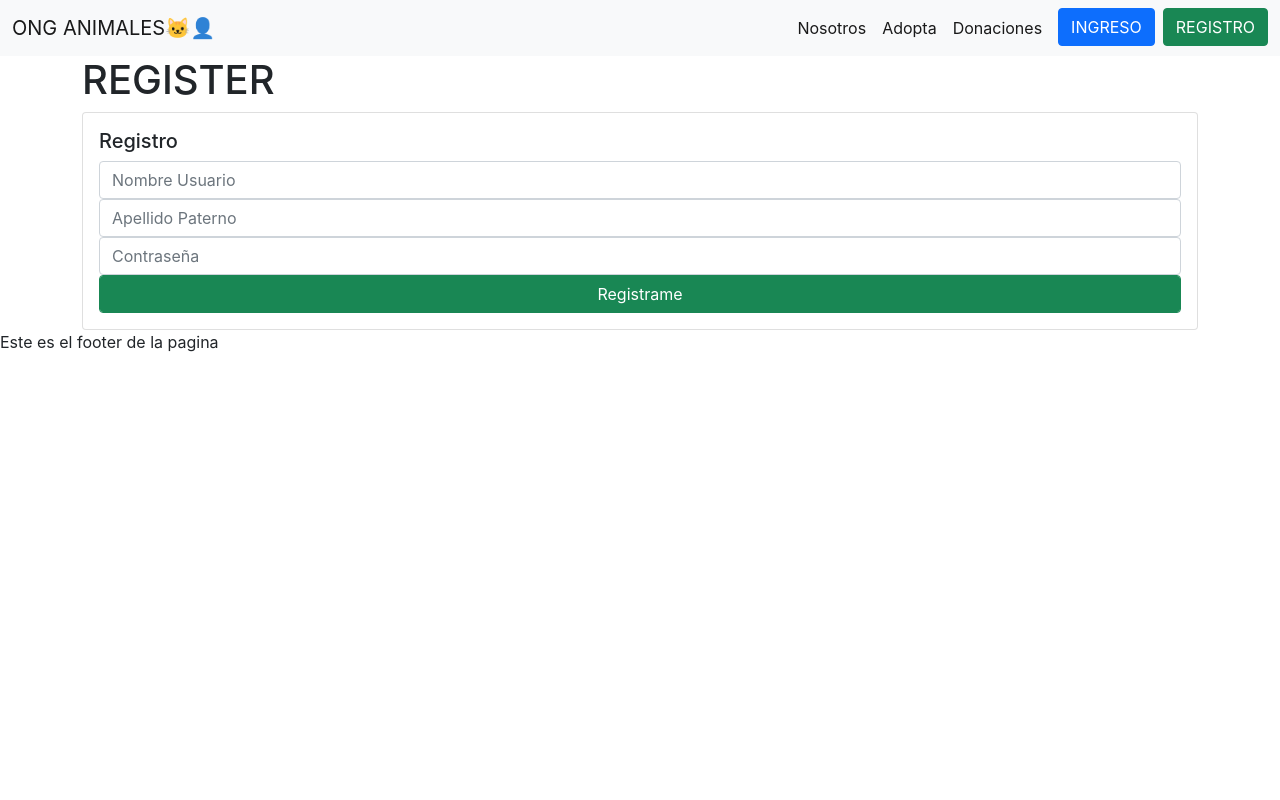
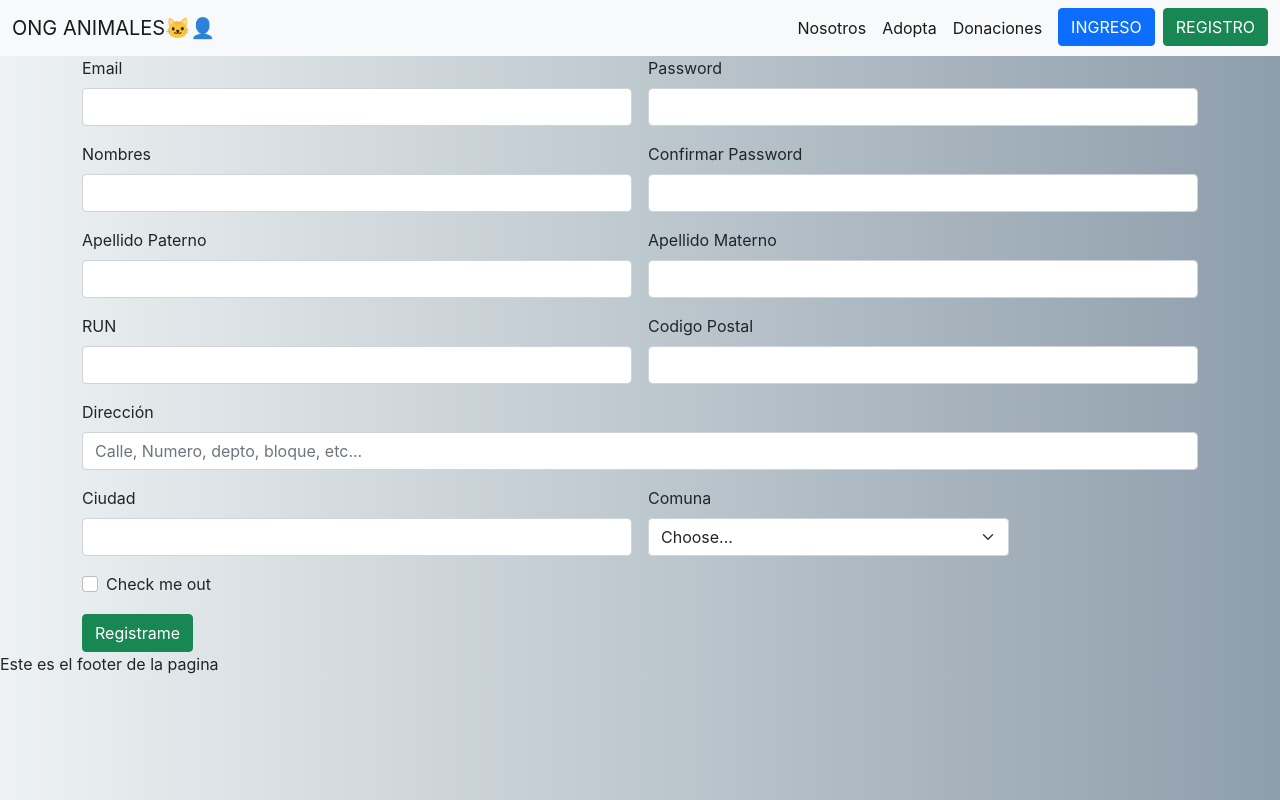
Before and after one commit to Panchober27/ONG-ANIMALES, a React (Create React App) app in the folder client/: page /register in a window 1280 px wide. Built offline with nearby package versions, Linux system fonts and the light colour scheme.

Commit message:
Mas avances en client

```diff
--- a/client/src/index.css
+++ b/client/src/index.css
@@ -1,13 +1,24 @@
 body {
   margin: 0;
-  font-family: -apple-system, BlinkMacSystemFont, 'Segoe UI', 'Roboto', 'Oxygen',
-    'Ubuntu', 'Cantarell', 'Fira Sans', 'Droid Sans', 'Helvetica Neue',
+  font-family: -apple-system, BlinkMacSystemFont, "Segoe UI", "Roboto", "Oxygen",
+    "Ubuntu", "Cantarell", "Fira Sans", "Droid Sans", "Helvetica Neue",
     sans-serif;
   -webkit-font-smoothing: antialiased;
   -moz-osx-font-smoothing: grayscale;
+  background: #8e9eab; /* fallback for old browsers */
+  background: -webkit-linear-gradient(
+    to right,
+    #eef2f3,
+    #8e9eab
+  ); /* Chrome 10-25, Safari 5.1-6 */
+  background: linear-gradient(
+    to right,
+    #eef2f3,
+    #8e9eab
+  ); /* W3C, IE 10+/ Edge, Firefox 16+, Chrome 26+, Opera 12+, Safari 7+ */
 }
 
 code {
-  font-family: source-code-pro, Menlo, Monaco, Consolas, 'Courier New',
+  font-family: source-code-pro, Menlo, Monaco, Consolas, "Courier New",
     monospace;
 }
--- a/client/src/pages/about/index.js
+++ b/client/src/pages/about/index.js
@@ -7,7 +7,7 @@ const About = () => {
         <div class="card" style={{ width: "20rem" }}>
           <div class="card-body">
             <h5 class="card-title">Quienes Somos</h5>
-            <h6 class="card-subtitle mb-2 text-muted">Card subtitle</h6>
+            {/* <h6 class="card-subtitle mb-2 text-muted">Card subtitle</h6> */}
             <p class="card-text">
               Lorem ipsum, dolor sit amet consectetur adipisicing elit.
               Blanditiis itaque eum repudiandae officia ut quae sunt recusandae
@@ -23,7 +23,7 @@ const About = () => {
         <div class="card" style={{ width: "20rem" }}>
           <div class="card-body">
             <h5 class="card-title">Misión</h5>
-            <h6 class="card-subtitle mb-2 text-muted">Card subtitle</h6>
+            {/* <h6 class="card-subtitle mb-2 text-muted">Card subtitle</h6> */}
             <p class="card-text">
               Lorem ipsum, dolor sit amet consectetur adipisicing elit.
               Voluptatem quas voluptas vel, iusto unde explicabo hic laborum
@@ -39,7 +39,7 @@ const About = () => {
         <div class="card" style={{ width: "20rem" }}>
           <div class="card-body">
             <h5 class="card-title">Visión</h5>
-            <h6 class="card-subtitle mb-2 text-muted">Card subtitle</h6>
+            {/* <h6 class="card-subtitle mb-2 text-muted">Card subtitle</h6> */}
             <p class="card-text">
               Lorem ipsum dolor sit amet consectetur adipisicing elit. Doloribus
               dolorem saepe eos distinctio error aspernatur est ex, ducimus
--- a/client/src/pages/donations/index.js
+++ b/client/src/pages/donations/index.js
@@ -1,9 +1,62 @@
-import React from 'react'
+import React from "react";
 
 const Donations = () => {
-    return (
-        <h1>Donaciones!</h1>
-    );
-}
+  return (
+    <form className="row g-3">
+      <h2>Donaciones</h2>
+      <div className="col-md-6">
+        <label for="inputName" className="form-label">
+          Nombre
+        </label>
+        <input type="text" className="form-control" id="inputName" />
+      </div>
+      <div className="col-md-6">
+        <label for="inputLastName" className="form-label">
+          Apellido
+        </label>
+        <input type="text" className="form-control" id="inputLastName" />
+      </div>
+      <div className="col-md-6">
+        <label for="inputNumber" className="form-label">
+          Número de Telefono
+        </label>
+        <input type="text" className="form-control" id="inputNumber" />
+      </div>
+      <div className="col-12">
+        <label className="form-label">Donaciones:</label>
+        <div className="form-check form-switch">
+          <input
+            className="form-check-input"
+            type="checkbox"
+            id="flexSwitchCheckDefault"
+          />
+          <label className="form-check-label" for="flexSwitchCheckDefault">
+            Alimentos
+          </label>
+        </div>
+        <div className="form-check form-switch">
+          <input
+            className="form-check-input"
+            type="checkbox"
+            id="flexSwitchCheckDefault"
+          />
+          <label className="form-check-label" for="flexSwitchCheckDefault">
+            Dinero
+          </label>
+        </div>
+        <div className="form-check form-switch">
+          <input
+            className="form-check-input"
+            type="checkbox"
+            id="flexSwitchCheckDefault"
+          />
+          <label className="form-check-label" for="flexSwitchCheckDefault">
+            Articulos
+          </label>
+        </div>
+      </div>
+    </form>
+  );
+};
 
 export default Donations;
--- a/client/src/pages/login/index.js
+++ b/client/src/pages/login/index.js
@@ -6,76 +6,7 @@ const Login = () => {
    */
 
   return (
-    <form className="row g-3">
-      <div className="col-md-6">
-        <label for="inputEmail4" className="form-label">
-          Email
-        </label>
-        <input type="email" className="form-control" id="inputEmail4" />
-      </div>
-      <div className="col-md-6">
-        <label for="inputPassword4" className="form-label">
-          Password
-        </label>
-        <input type="password" className="form-control" id="inputPassword4" />
-      </div>
-      <div className="col-12">
-        <label for="inputAddress" className="form-label">
-          Address
-        </label>
-        <input
-          type="text"
-          className="form-control"
-          id="inputAddress"
-          placeholder="1234 Main St"
-        />
-      </div>
-      <div className="col-12">
-        <label for="inputAddress2" className="form-label">
-          Address 2
-        </label>
-        <input
-          type="text"
-          className="form-control"
-          id="inputAddress2"
-          placeholder="Apartment, studio, or floor"
-        />
-      </div>
-      <div className="col-md-6">
-        <label for="inputCity" className="form-label">
-          City
-        </label>
-        <input type="text" className="form-control" id="inputCity" />
-      </div>
-      <div className="col-md-4">
-        <label for="inputState" className="form-label">
-          State
-        </label>
-        <select id="inputState" className="form-select">
-          <option selected>Choose...</option>
-          <option>...</option>
-        </select>
-      </div>
-      <div className="col-md-2">
-        <label for="inputZip" className="form-label">
-          Zip
-        </label>
-        <input type="text" className="form-control" id="inputZip" />
-      </div>
-      <div className="col-12">
-        <div className="form-check">
-          <input className="form-check-input" type="checkbox" id="gridCheck" />
-          <label className="form-check-label" for="gridCheck">
-            Check me out
-          </label>
-        </div>
-      </div>
-      <div className="col-12">
-        <button type="submit" className="btn btn-primary">
-          Sign in
-        </button>
-      </div>
-    </form>
+    <h1>Login</h1>
   );
 };
 
--- a/client/src/pages/register/index.js
+++ b/client/src/pages/register/index.js
@@ -6,38 +6,95 @@ const Register = () => {
    */
 
   return (
-    <Fragment>
-      <h1>REGISTER</h1>
-      <div className="card">
-        <div className="card-body">
-          <h5 className="card-title">Registro</h5>
-          <form>
-            <input
-              className="form-control"
-              type="email"
-              name="email"
-              placeholder="Nombre Usuario"
-            />
-            <input
-              className="form-control"
-              type="text"
-              name="lastName"
-              placeholder="Apellido Paterno"
-            />
-            <input
-              className="form-control"
-              type="password"
-              name="password"
-              placeholder="Contraseña"
-            />
-            <button
-            className="btn btn-success form-control"
-            type="submit"
-            >Registrame</button>
-          </form>
+    <form className="row g-3">
+      <div className="col-md-6">
+        <label for="inputEmail4" className="form-label">
+          Email
+        </label>
+        <input type="email" className="form-control" id="inputEmail4" />
+      </div>
+      <div className="col-md-6">
+        <label for="inputPassword4" className="form-label">
+          Password
+        </label>
+        <input type="password" className="form-control" id="inputPassword4" />
+      </div>
+      <div className="col-md-6">
+        <label for="inputEmail4" className="form-label">
+          Nombres
+        </label>
+        <input type="text" className="form-control" id="inputEmail4" />
+      </div>
+      <div className="col-md-6">
+        <label for="inputPassword4" className="form-label">
+        Confirmar Password
+        </label>
+        <input type="password" className="form-control" id="inputPassword4" />
+      </div>
+      <div className="col-md-6">
+        <label for="inputEmail4" className="form-label">
+          Apellido Paterno
+        </label>
+        <input type="text" className="form-control" id="inputEmail4" />
+      </div>
+      <div className="col-md-6">
+        <label for="inputPassword4" className="form-label">
+        Apellido Materno
+        </label>
+        <input type="text" className="form-control" id="inputPassword4" />
+      </div>
+      <div className="col-md-6">
+        <label htmlFor="" className="form-label">
+          RUN
+        </label>
+        <input type="text" className="form-control" />
+      </div>
+      <div className="col-md-6">
+        <label htmlFor="" className="form-label">
+          Codigo Postal
+        </label>
+        <input type="text" className="form-control" />
+      </div>
+      <div className="col-12">
+        <label for="inputAddress2" className="form-label">
+          Dirección
+        </label>
+        <input
+          type="text"
+          className="form-control"
+          id="inputAddress2"
+          placeholder="Calle, Numero, depto, bloque, etc..."
+        />
+      </div>
+      <div className="col-md-6">
+        <label for="inputCity" className="form-label">
+          Ciudad
+        </label>
+        <input type="text" className="form-control" id="inputCity" />
+      </div>
+      <div className="col-md-4">
+        <label for="inputState" className="form-label">
+          Comuna
+        </label>
+        <select id="inputState" className="form-select">
+          <option selected>Choose...</option>
+          <option>...</option>
+        </select>
+      </div>
+      <div className="col-12">
+        <div className="form-check">
+          <input className="form-check-input" type="checkbox" id="gridCheck" />
+          <label className="form-check-label" for="gridCheck">
+            Check me out
+          </label>
         </div>
       </div>
-    </Fragment>
+      <div className="col-12">
+        <button type="submit" className="btn btn-success">
+          Registrame
+        </button>
+      </div>
+    </form>
   );
 };
 
```
Also changed, not shown: client/src/components/contract/index.js (added, +18 -0 lines), 1 other file (tests, documents, lock files or other folders).
